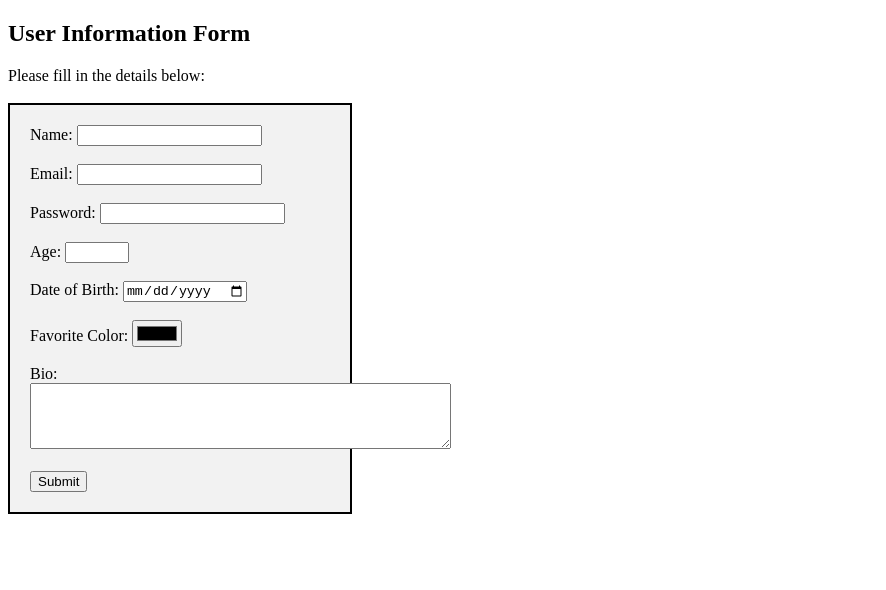
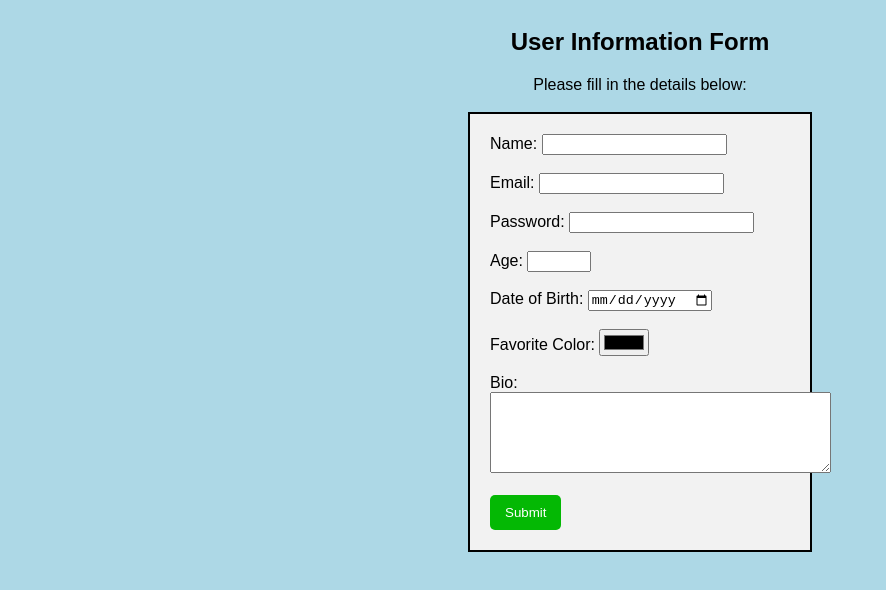
Before and after one commit to Mrinmoydatta/Fullstack-html, a plain HTML site: page form.html in a window 1280 px wide. Shown: the whole page, without its empty margins (0-886 px from the left). Drawn offline with Linux system fonts and the light colour scheme.

Commit message:
adding form style

```diff
--- a/form.html
+++ b/form.html
@@ -31,9 +31,9 @@
             <input type="color" id="color" name="color"><br><br>
 
             <label for="bio">Bio:</label><br>
-            <textarea id="bio" name="bio" rows="4" cols="50"></textarea><br><br>
+            <textarea id="bio" name="bio" rows="5" cols="40"></textarea><br><br>
 
-            <input type="submit" value="Submit">
+            <input type="submit" value="Submit" id="submit-btn">
         </form>
     </div>
 </body>
--- a/formStyle.css
+++ b/formStyle.css
@@ -1,3 +1,12 @@
+body{
+    background-color: lightblue;
+    font-family: Arial, sans-serif;
+    display: flex;
+    flex-direction: column;
+    /* justify-content: center; */
+    align-items: center;
+    height: 100vh;
+}
 .container{
     border: 2px solid black;
     padding: 20px;
@@ -5,3 +14,11 @@
     background-color: #f2f2f2;
     height: auto;
 }
+#submit-btn{
+    background-color: rgb(4, 184, 4);
+    color: white;
+    padding: 10px 15px;
+    border: none;
+    cursor: pointer;
+    border-radius: 5px;
+}
```
